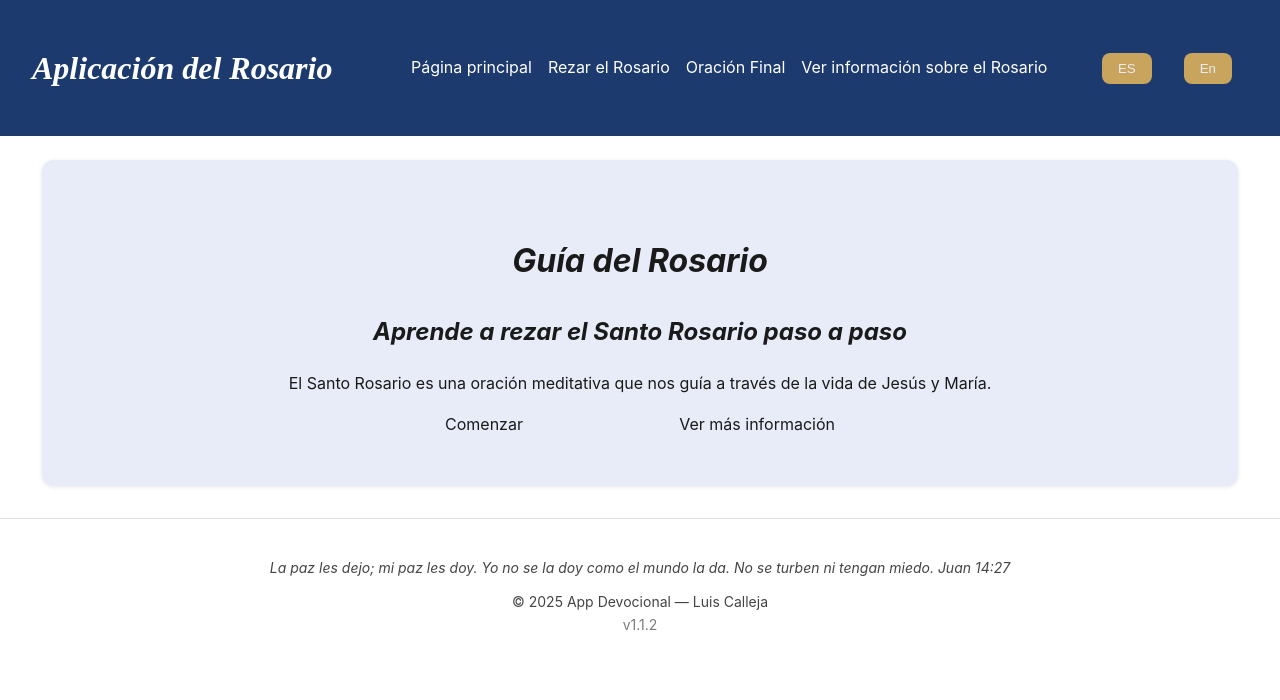
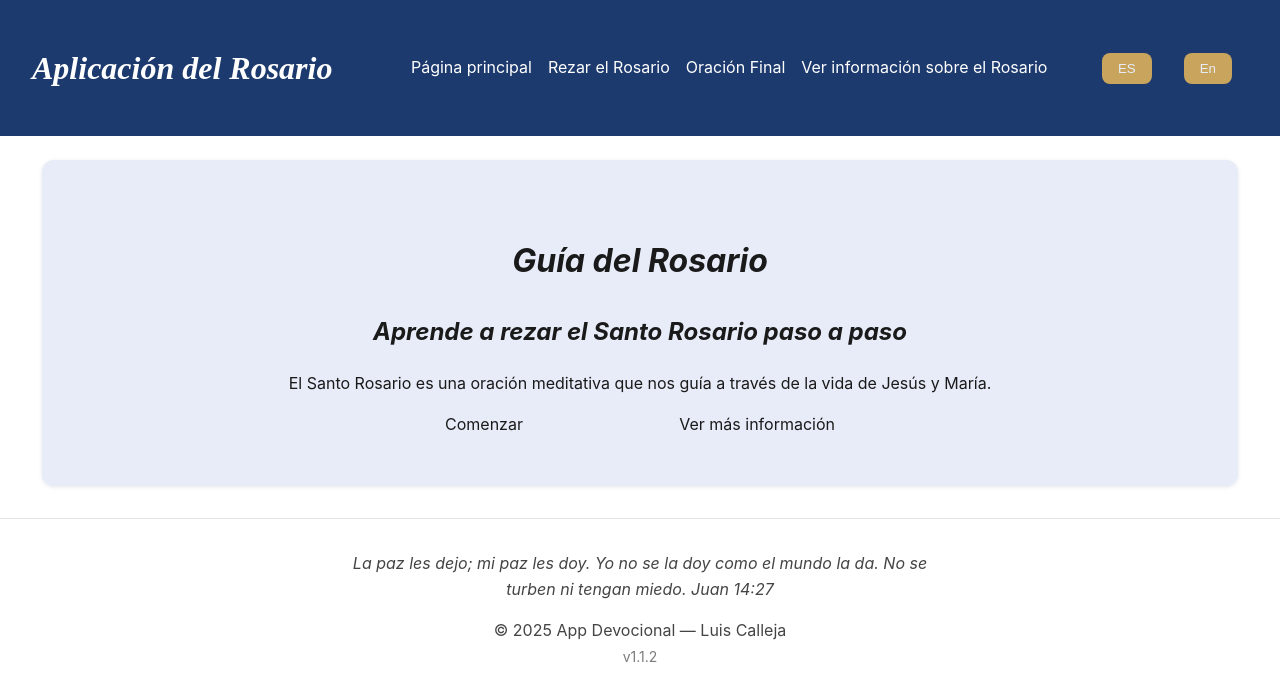
Before and after one commit to LuisDev912/Rosary-guide, a React (Vite) app: page / in a window 1280 px wide. Shown: the top 700 px of the page. Built offline with nearby package versions, Linux system fonts and the light colour scheme.

Commit message:
style: refine footer spacing and readability on larger screens

```diff
--- a/src/styles/Semantic.module.css
+++ b/src/styles/Semantic.module.css
@@ -40,7 +40,7 @@ header {
     font-weight: 600;
 }
 
-/* --- Header media query */
+/* --- header's media query */
 
 @media (min-width: 768px) {
     header {
@@ -84,3 +84,17 @@ footer {
     font-size: var(--font-size-sm);
     opacity: 0.7;
 }
+
+/* --- footer's media query */
+
+@media (min-width: 768px) {
+    footer {
+        padding: var(--space-xl);
+        font-size: var(--font-size-md);
+    }
+
+    .versicle {
+        max-width: 600px;
+        margin: 0 auto var(--space-md);
+    }
+}
```
